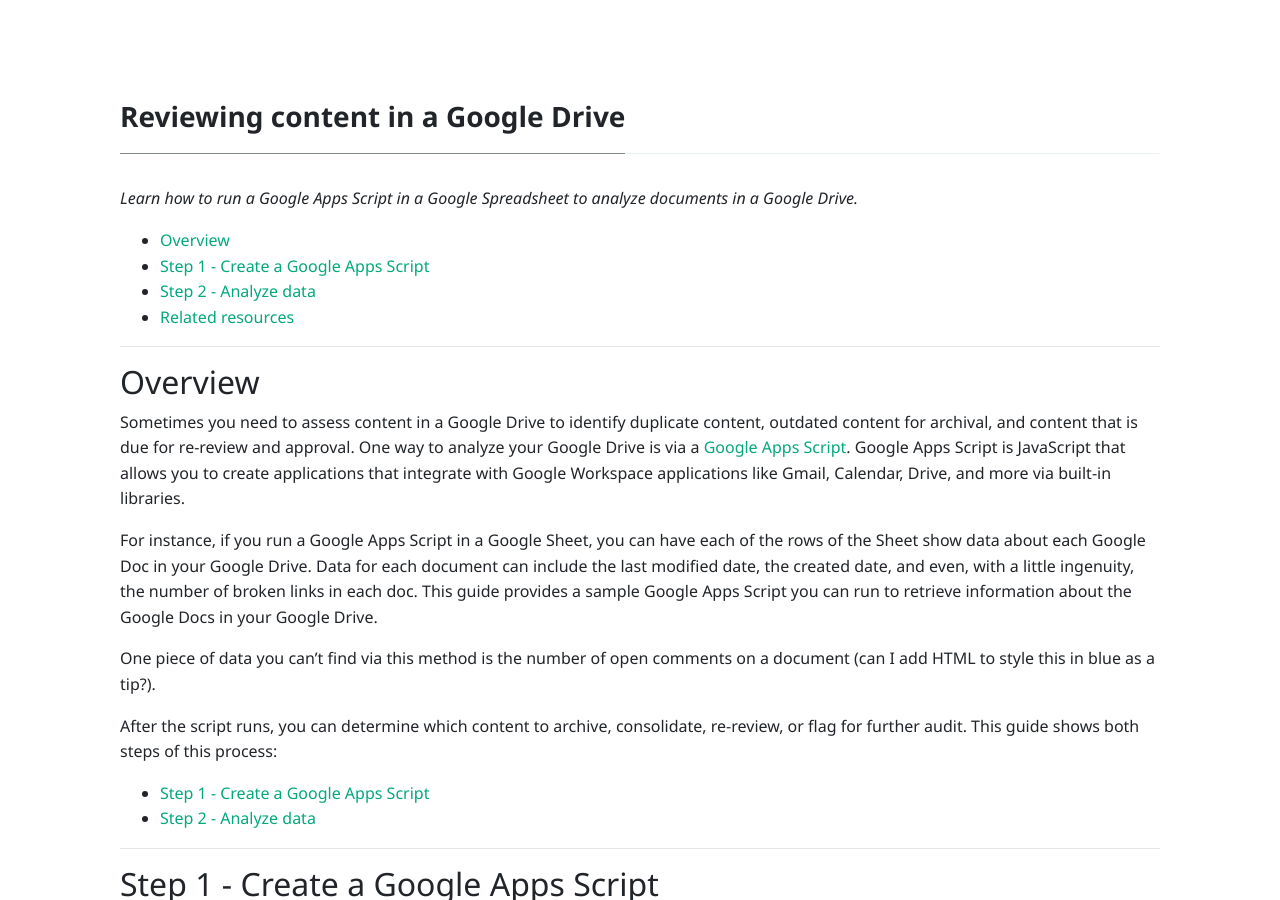
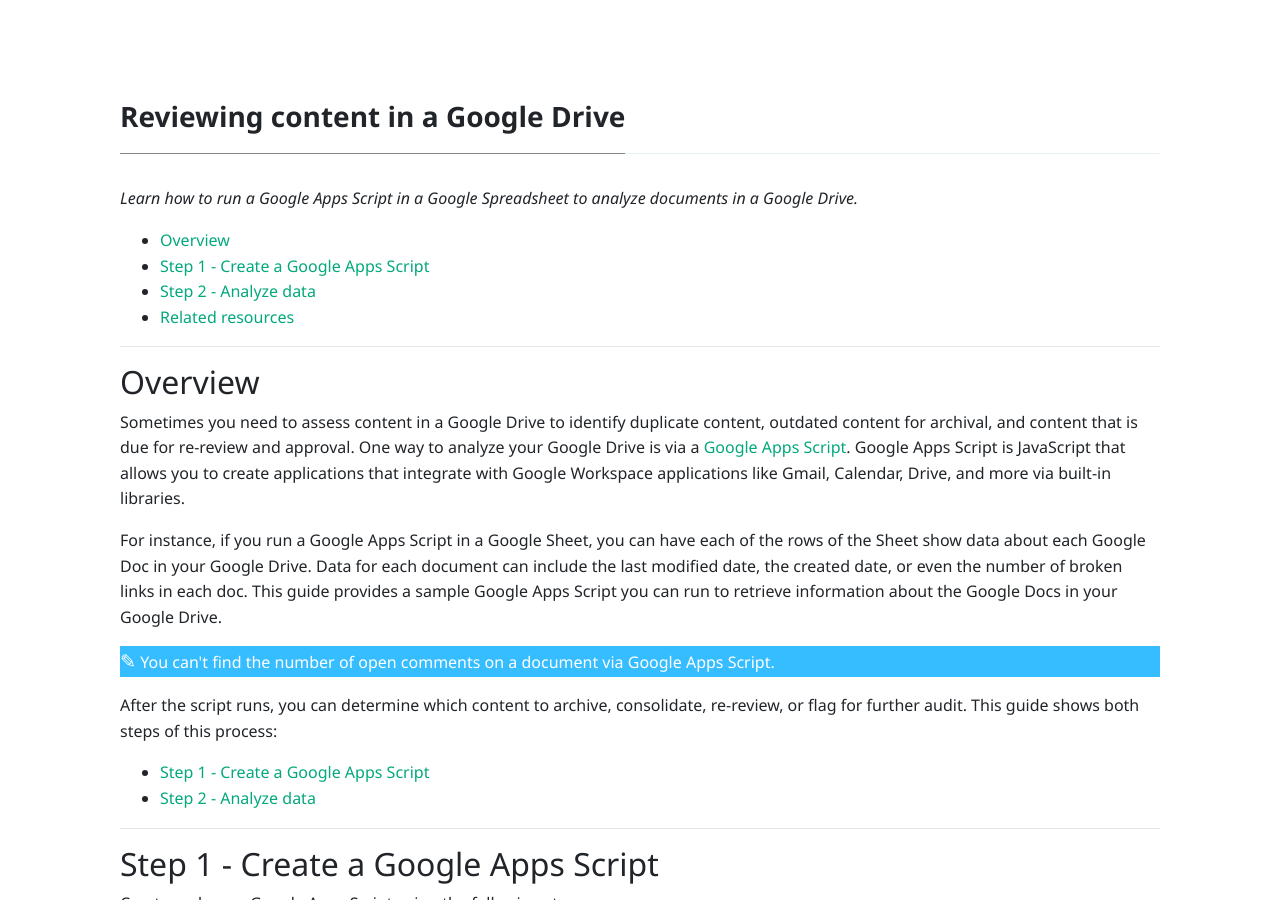
Before and after one commit to stumblefiend/jeremy.pugh, a Jekyll site: the page built from assets/scripts/google-drive-content-review.md, in a window 1280 px wide and 900 px high. Built offline with Jekyll 4.4.1, drawn with Linux system fonts in a browser that asks for light colours; nearby versions of some CDN libraries; our own code applies the rules of GitHub Pages for plain Markdown files.

Commit message:
Update google-drive-content-review.md

```diff
--- a/assets/scripts/google-drive-content-review.md
+++ b/assets/scripts/google-drive-content-review.md
@@ -16,9 +16,12 @@
 
 Sometimes you need to assess content in a Google Drive to identify duplicate content, outdated content for archival, and content that is due for re-review and approval. One way to analyze your Google Drive is via a [Google Apps Script](https://developers.google.com/apps-script/reference). Google Apps Script is JavaScript that allows you to create applications that integrate with Google Workspace applications like Gmail, Calendar, Drive, and more via built-in libraries.
 
-For instance, if you run a Google Apps Script in a Google Sheet, you can have each of the rows of the Sheet show data about each Google Doc in your Google Drive. Data for each document can include the last modified date, the created date, and even, with a little ingenuity, the number of broken links in each doc. This guide provides a sample Google Apps Script you can run to retrieve information about the Google Docs in your Google Drive.
+For instance, if you run a Google Apps Script in a Google Sheet, you can have each of the rows of the Sheet show data about each Google Doc in your Google Drive. Data for each document can include the last modified date, the created date, or even the number of broken links in each doc. This guide provides a sample Google Apps Script you can run to retrieve information about the Google Docs in your Google Drive.
 
-One piece of data you can't find via this method is the number of open comments on a document (can I add HTML to style this in blue as a tip?).
+<div class="alert-cyan">
+  <p><span style="font-size:larger;">✎</span>
+  You can't find the number of open comments on a document via Google Apps Script.</p>
+</div>
 
 After the script runs, you can determine which content to archive, consolidate, re-review, or flag for further audit. This guide shows both steps of this process:
 
```
